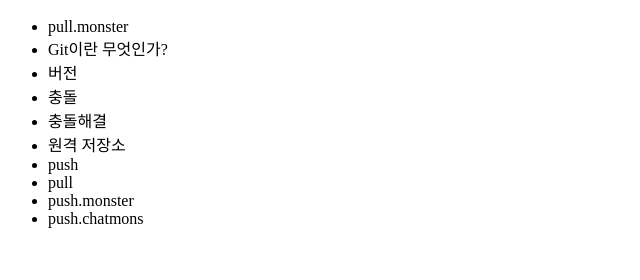
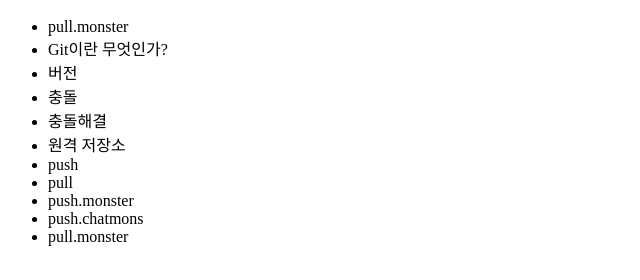
Before and after one commit to chatmons/openturorials_git_chatmons, a plain HTML site: page index.html in a window 1280 px wide. Shown: the part 48-328 px from the top of the page, without its empty margins (0-640 px from the left). Drawn offline with Linux system fonts and the light colour scheme.

Commit message:
pull.monster 그림1.jpg 추가되었음.

```diff
--- a/index.html
+++ b/index.html
@@ -18,6 +18,7 @@
 		<li>pull</li>
 		<li>push.monster</li>
 		<li>push.chatmons</li>
+		<li>pull.monster</li>
 	</ul>
 </body>
 </html>
```
Also changed, not shown: 그림1.png (added).
